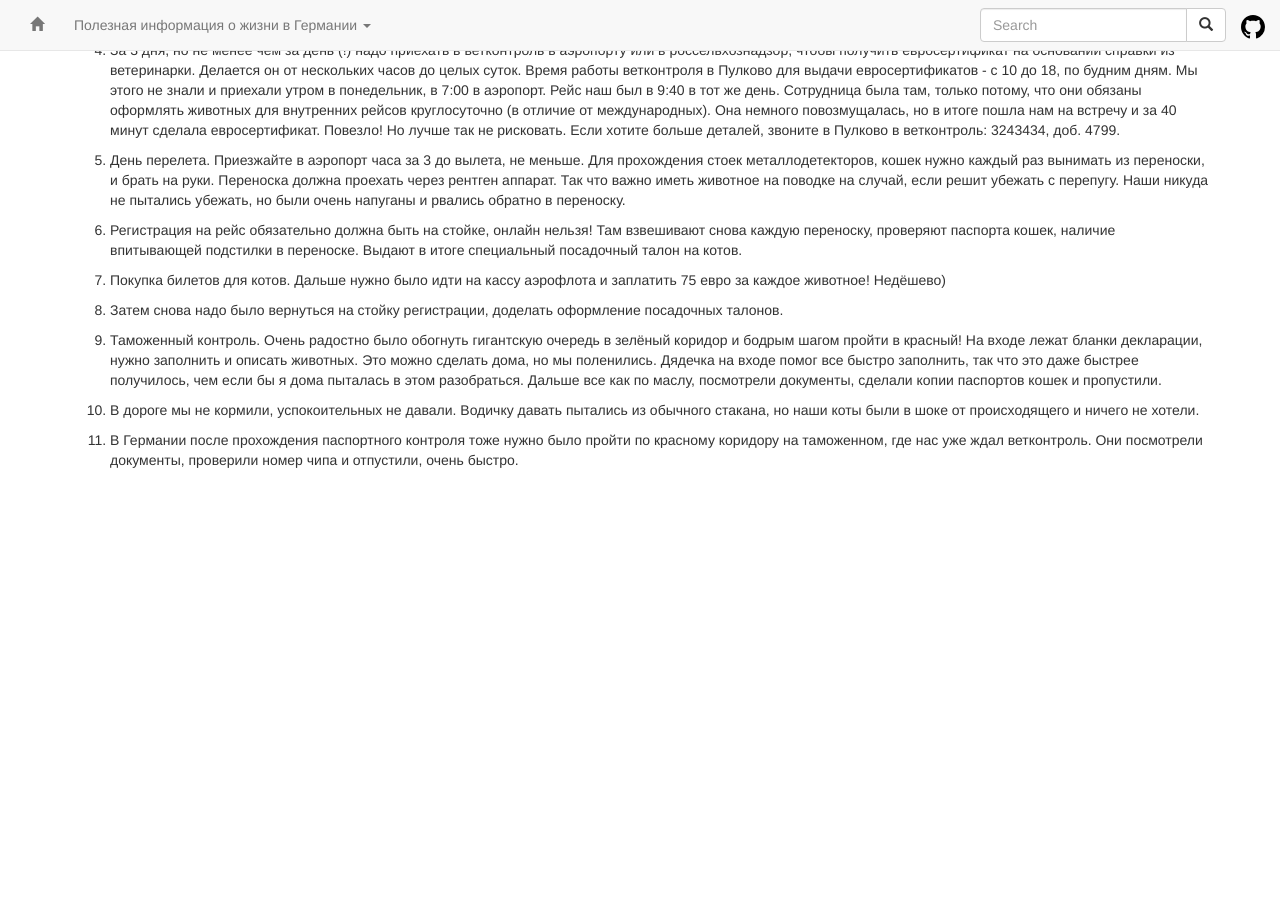
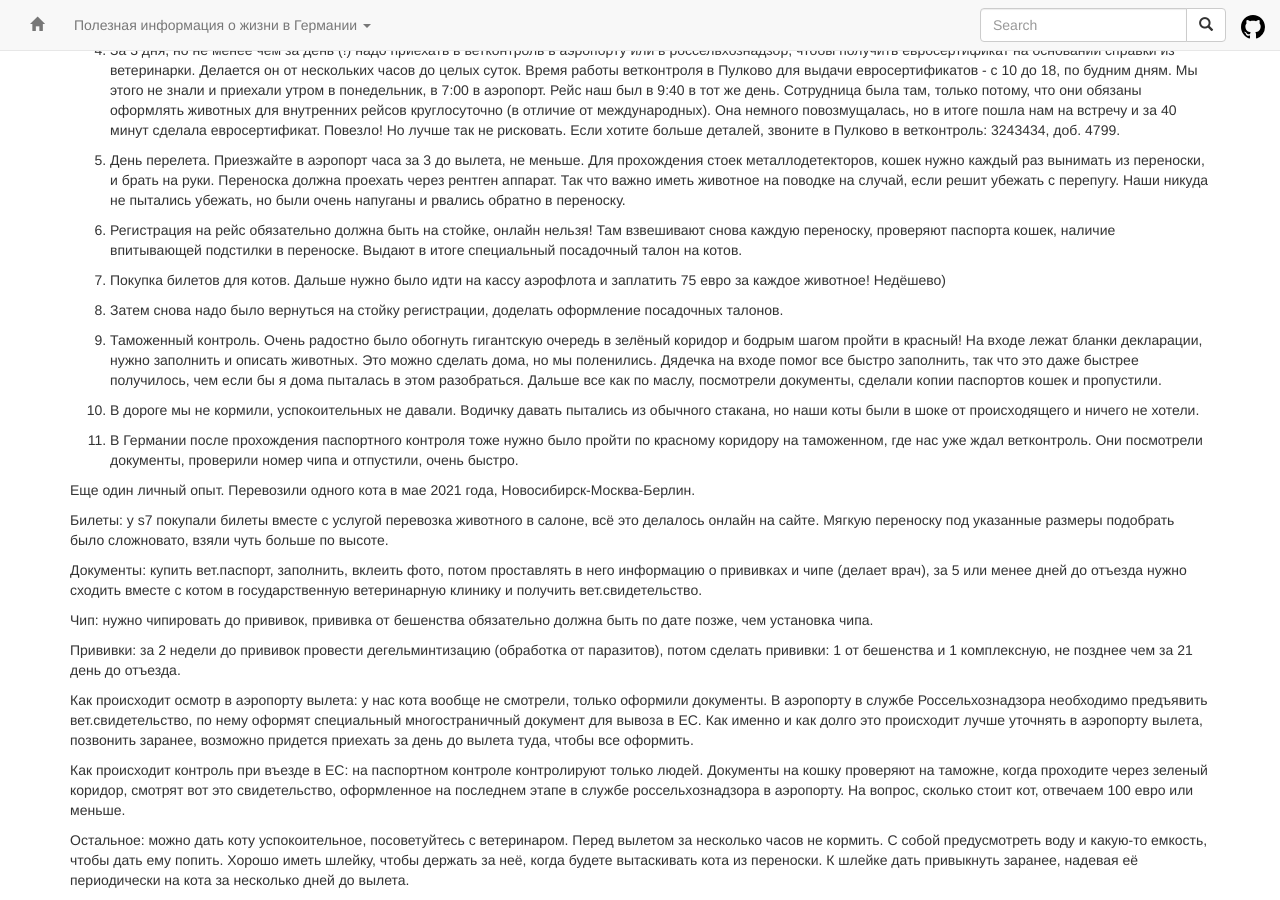
Before and after one commit to ru-de/faq, a Jekyll site: the page built from pages/Домашние животные.md, in a window 1280 px wide and 900 px high, scrolled down 1137 px. Built offline with Jekyll 4.4.1, drawn with Linux system fonts in a browser that asks for light colours; nearby versions of some CDN libraries; before the commit the page ends 1617 px from its top, so only the background shows below that.

Commit message:
sync github pages

```diff
--- a/pages/Домашние животные.md
+++ b/pages/Домашние животные.md
@@ -63,3 +63,19 @@ layout: default
 10. В дороге мы не кормили, успокоительных не давали. Водичку давать пытались из обычного стакана, но наши коты были в шоке от происходящего и ничего не хотели.
 
 11. В Германии после прохождения паспортного контроля тоже нужно было пройти по красному коридору на таможенном, где нас уже ждал ветконтроль. Они посмотрели документы, проверили номер чипа и отпустили, очень быстро.
+
+Еще один личный опыт. Перевозили одного кота в мае 2021 года, Новосибирск-Москва-Берлин.
+
+Билеты: у s7 покупали билеты вместе с услугой перевозка животного в салоне, всё это делалось онлайн на сайте. Мягкую переноску под указанные размеры подобрать было сложновато, взяли чуть больше по высоте.
+
+Документы: купить вет.паспорт, заполнить, вклеить фото, потом проставлять в него информацию о прививках и чипе (делает врач), за 5 или менее дней до отъезда нужно сходить вместе с котом в государственную ветеринарную клинику и получить вет.свидетельство.
+
+Чип: нужно чипировать до прививок, прививка от бешенства обязательно должна быть по дате позже, чем установка чипа.
+
+Прививки: за 2 недели до прививок провести дегельминтизацию (обработка от паразитов), потом сделать прививки: 1 от бешенства и 1 комплексную, не позднее чем за 21 день до отъезда.
+
+Как происходит осмотр в аэропорту вылета: у нас кота вообще не смотрели, только оформили документы. В аэропорту в службе Россельхознадзора необходимо предъявить вет.свидетельство, по нему оформят специальный многостраничный документ для вывоза в ЕС. Как именно и как долго это происходит лучше уточнять в аэропорту вылета, позвонить заранее, возможно придется приехать за день до вылета туда, чтобы все оформить.
+
+Как происходит контроль при въезде в ЕС: на паспортном контроле контролируют только людей. Документы на кошку проверяют на таможне, когда проходите через зеленый коридор, смотрят вот это свидетельство, оформленное на последнем этапе в службе россельхознадзора в аэропорту. На вопрос, сколько стоит кот, отвечаем 100 евро или меньше.
+
+Остальное: можно дать коту успокоительное, посоветуйтесь с ветеринаром. Перед вылетом за несколько часов не кормить. С собой предусмотреть воду и какую-то емкость, чтобы дать ему попить. Хорошо иметь шлейку, чтобы держать за неё, когда будете вытаскивать кота из переноски. К шлейке дать привыкнуть заранее, надевая её периодически на кота за несколько дней до вылета.
```
